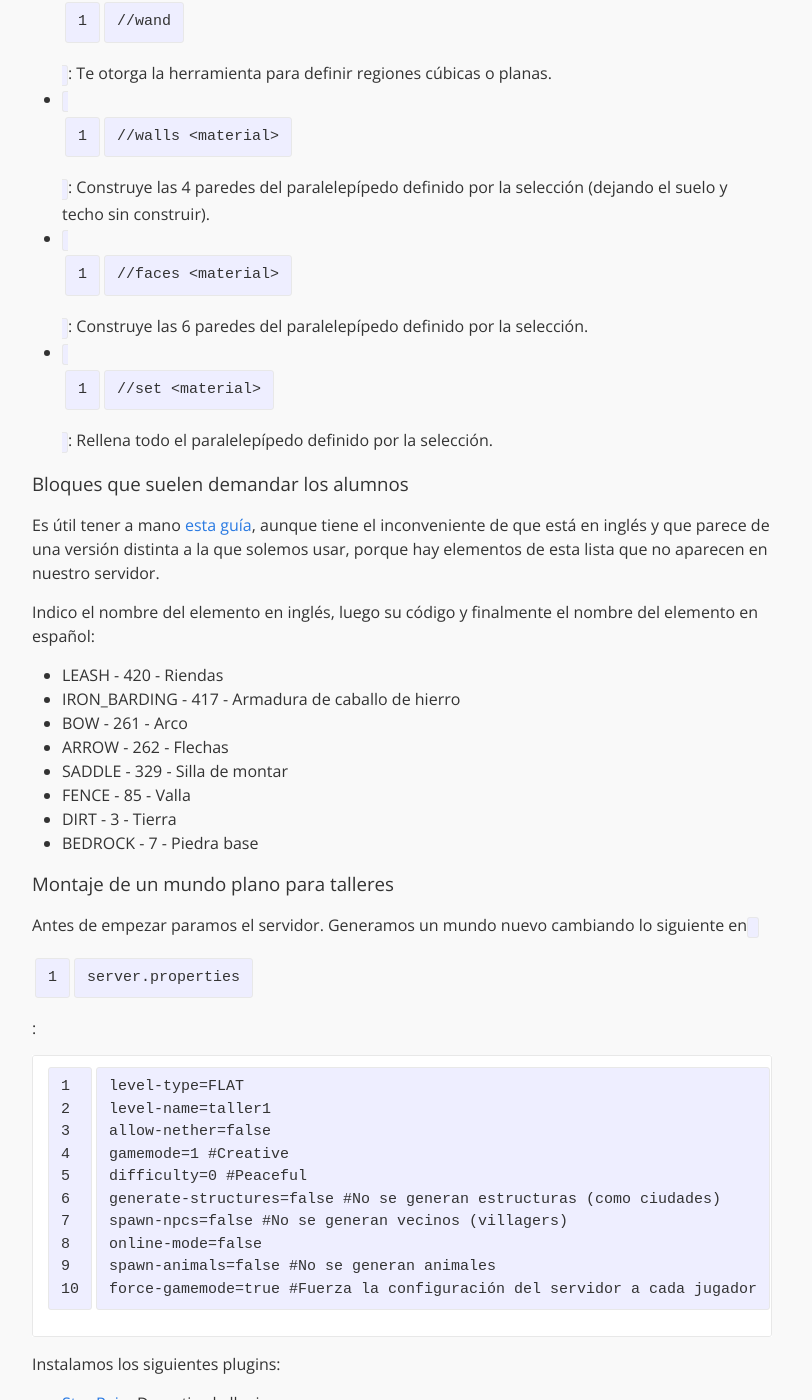
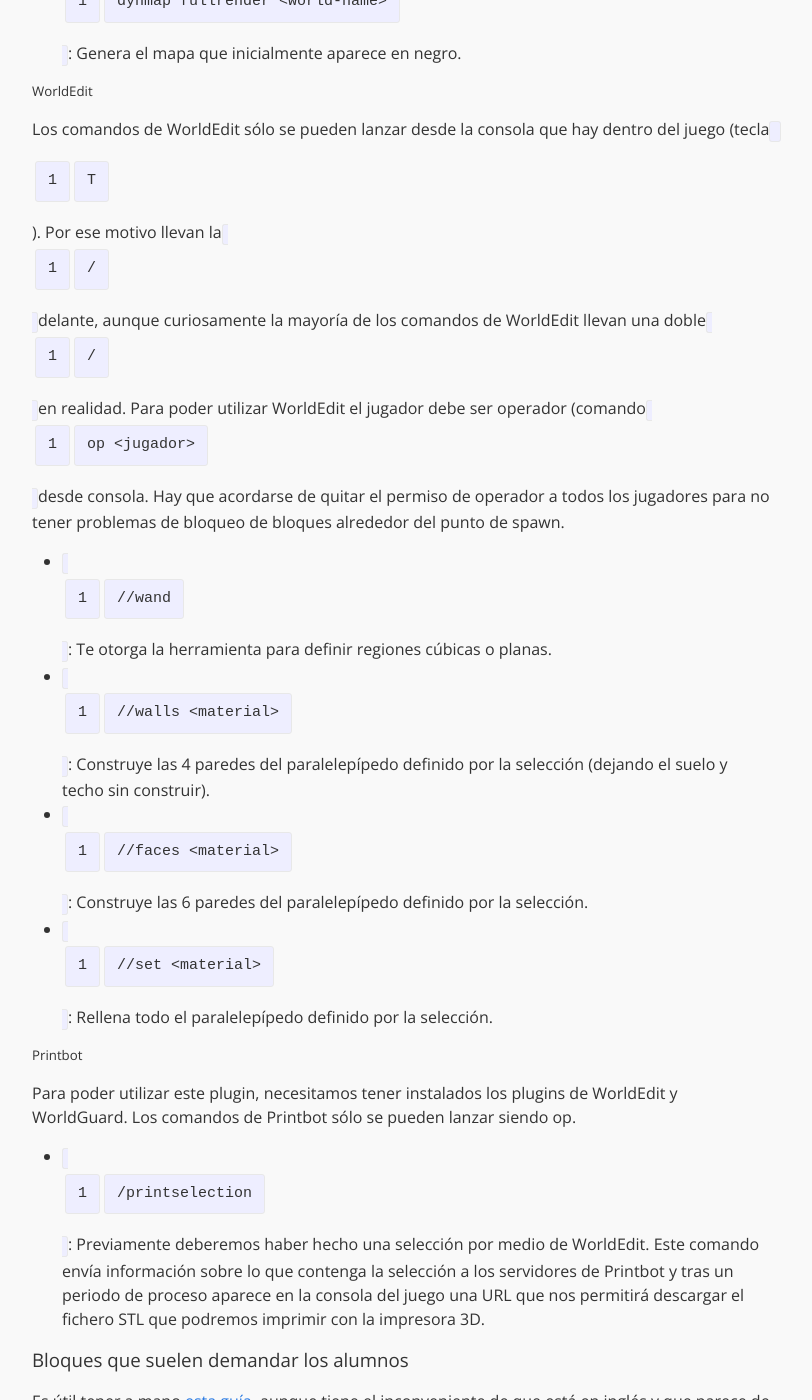
Before and after one commit to eduardofilo/eduardofilo.jekyll, a Jekyll site: the page built from proyectos/minecraft.md, in a window 1280 px wide and 1400 px high, scrolled down 6946 px. Shown: the whole window, without its empty margins (238-1050 px from the left). Built offline with Jekyll 4.4.1, drawn with Linux system fonts in a browser that asks for light colours; emoji names are drawn with the system emoji font; Markdown is read by kramdown in place of the engine named in the settings; some of the changed text lies outside the part shown.

Commit message:
Información sobre Printbot.

```diff
--- a/proyectos/minecraft.md
+++ b/proyectos/minecraft.md
@@ -71,6 +71,10 @@
 * [WorldEdit](http://dev.bukkit.org/bukkit-plugins/worldedit/): Editor de mundos. Comandos [aquí](http://wiki.sk89q.com/wiki/WorldEdit/Reference). Documentación [aquí](http://wiki.sk89q.com/wiki/WorldEdit).
 * [StopRain](http://dev.bukkit.org/bukkit-plugins/stoprain/): Desactiva la lluvia.
 * [Essentials](http://dev.bukkit.org/bukkit-plugins/essentials/)
+* [Printbot](http://dev.bukkit.org/bukkit-plugins/printbot/): Impresión 3D de partes de un mundo. Tiene dependencias con los plugins [WorldGuard](http://dev.bukkit.org/bukkit-plugins/worldguard/) y con [WorldEdit](http://dev.bukkit.org/bukkit-plugins/worldedit/). Hay bastante sensibilidad con las versiones. Una combinación que se ha probado que funciona es:
+  * WorldEdit v5.5.8
+  * [WorldGuard v5.9](http://dev.bukkit.org/bukkit-plugins/worldguard/files/40-world-guard-5-9/)
+  * [Printbot v1.5.0](http://dev.bukkit.org/bukkit-plugins/printbot/files/2-printbot-1-5-0/)
 
 ## Ejecución Servidor en Raspberry Pi
 
@@ -204,10 +208,18 @@
 
 ##### WorldEdit
 
+Los comandos de WorldEdit sólo se pueden lanzar desde la consola que hay dentro del juego (tecla `T`). Por ese motivo llevan la `/` delante, aunque curiosamente la mayoría de los comandos de WorldEdit llevan una doble `/` en realidad. Para poder utilizar WorldEdit el jugador debe ser operador (comando `op <jugador>` desde consola. Hay que acordarse de quitar el permiso de operador a todos los jugadores para no tener problemas de bloqueo de bloques alrededor del punto de spawn.
+
 * `//wand`: Te otorga la herramienta para definir regiones cúbicas o planas.
 * `//walls <material>`: Construye las 4 paredes del paralelepípedo definido por la selección (dejando el suelo y techo sin construir).
 * `//faces <material>`: Construye las 6 paredes del paralelepípedo definido por la selección.
 * `//set <material>`: Rellena todo el paralelepípedo definido por la selección.
+
+##### Printbot
+
+Para poder utilizar este plugin, necesitamos tener instalados los plugins de WorldEdit y WorldGuard. Los comandos de Printbot sólo se pueden lanzar siendo op.
+
+* `/printselection`: Previamente deberemos haber hecho una selección por medio de WorldEdit. Este comando envía información sobre lo que contenga la selección a los servidores de Printbot y tras un periodo de proceso aparece en la consola del juego una URL que nos permitirá descargar el fichero STL que podremos imprimir con la impresora 3D.
 
 ### Bloques que suelen demandar los alumnos
 
```
